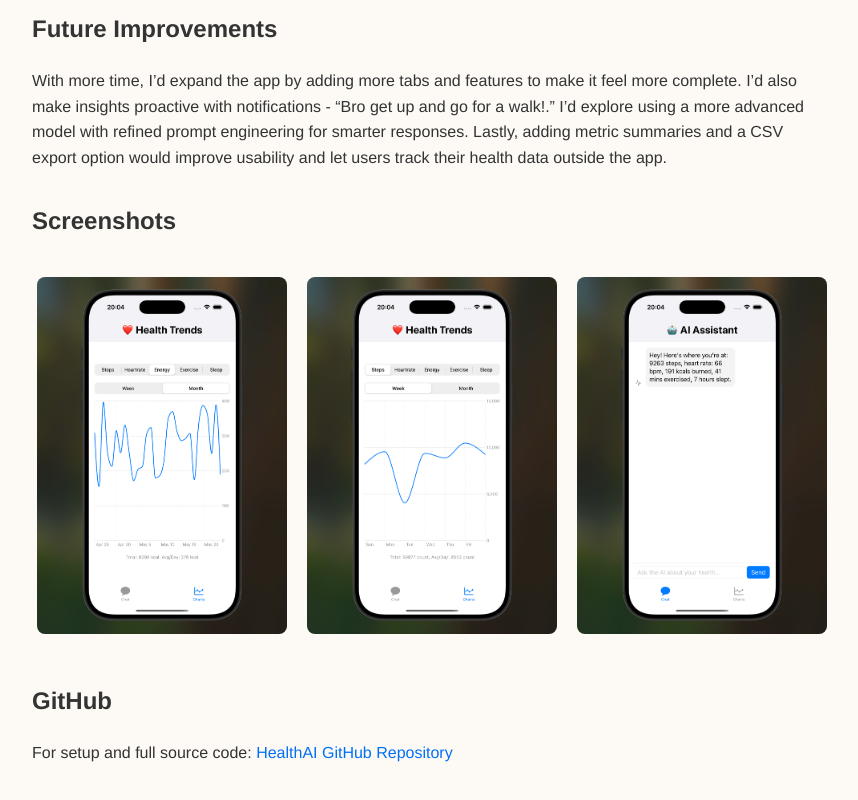
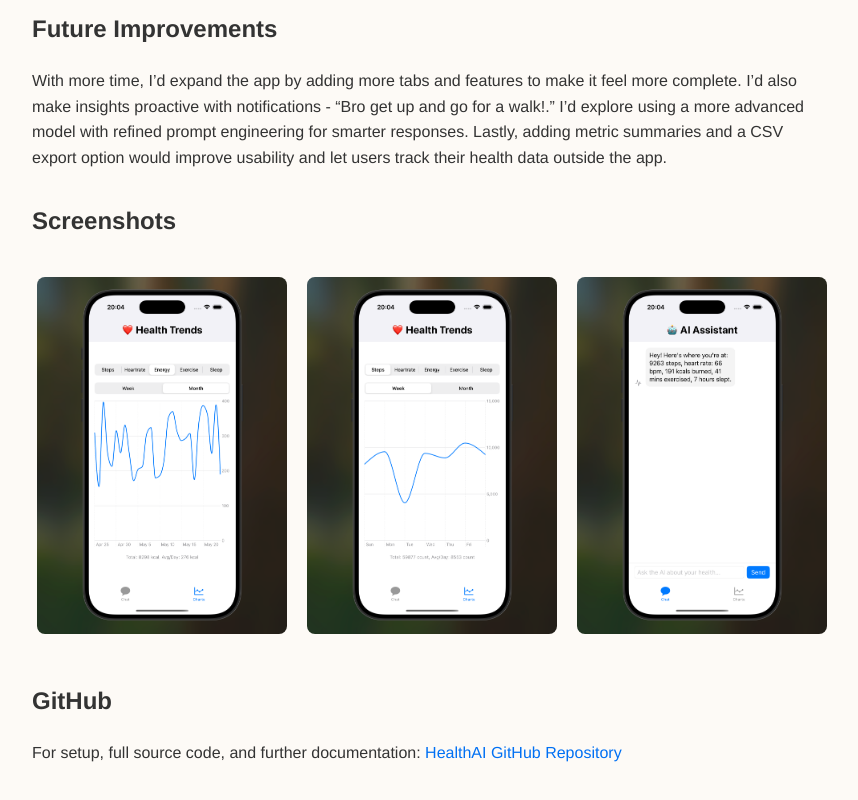
Before and after one commit to anshramanath/health-ai-doc-website, a plain HTML site: page index.html in a window 1280 px wide. Shown: the part 979-1779 px from the top of the page, without its empty margins (208-1066 px from the left). Drawn offline with Linux system fonts and the light colour scheme.

Commit message:
Update index.html

```diff
--- a/index.html
+++ b/index.html
@@ -105,7 +105,7 @@
 
   <h2>GitHub</h2>
   <p>
-    For setup and full source code:
+    For setup, full source code, and further documentation:
     <a href="https://github.com/anshramanath/health-ai-app" target="_blank">HealthAI GitHub Repository</a>
   </p>
 </body>
```
